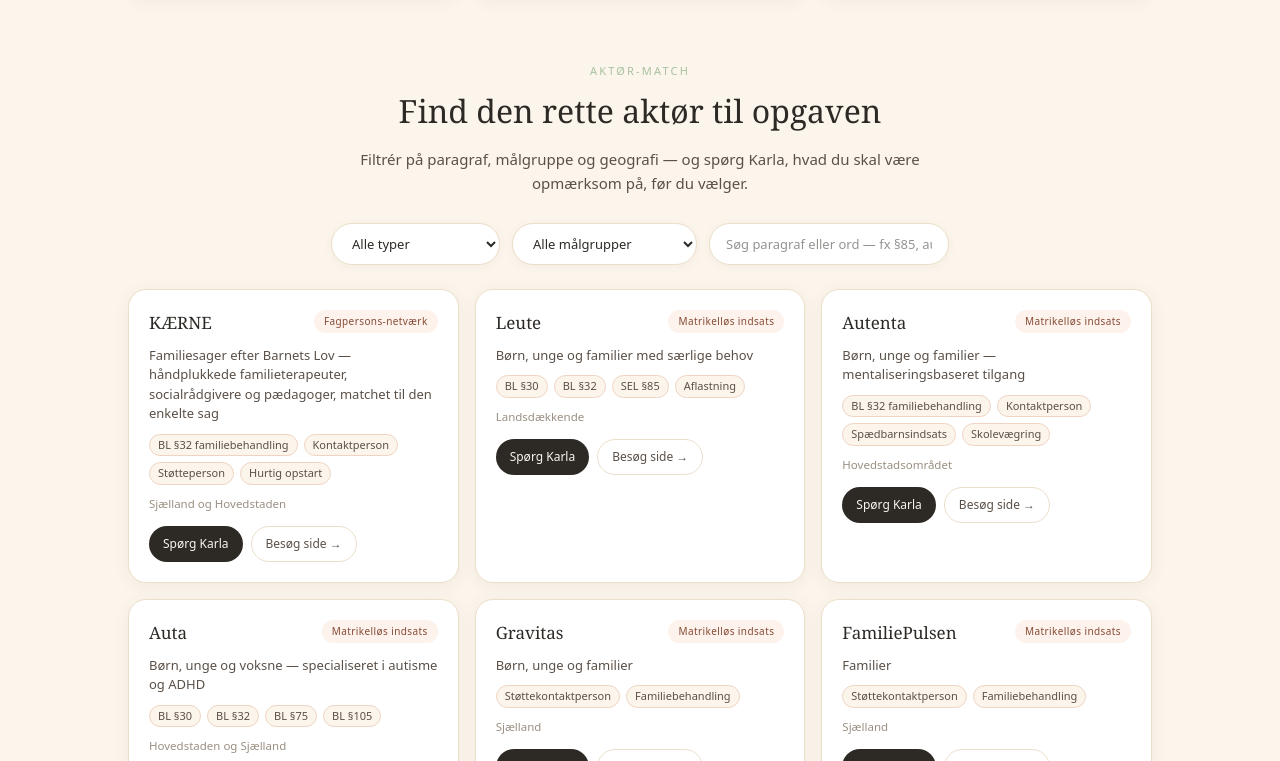
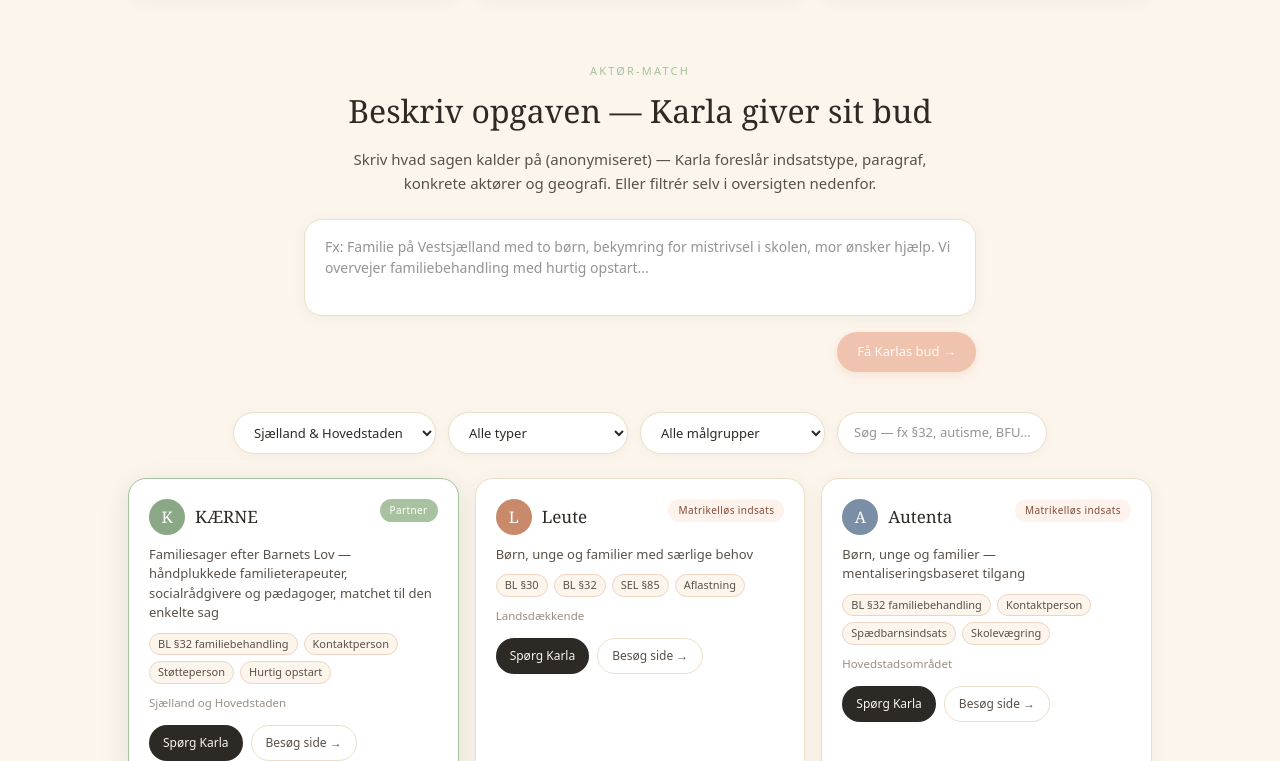
Before and after one commit to psykomotoriskterapikbh/kaerne-webapp, a Next.js app: page / in a window 1280 px wide. Shown: the part 1119-1880 px from the top of the page. Built offline with nearby package versions, Linux system fonts and the light colour scheme.

Commit message:
Karla 2.2: AI-bud paa opgave, Sjaelland-default, monogrammer og partner-kort

```diff
--- a/src/components/AktorMatch.tsx
+++ b/src/components/AktorMatch.tsx
@@ -1,34 +1,53 @@
 "use client";
 
 import { useMemo, useState } from "react";
-import { AKTORER } from "@/data/aktorer";
+import { AKTORER, AKTOR_KOMPAKT } from "@/data/aktorer";
 
 type Props = { onAsk: (text: string) => void };
 
-const KATEGORIER = ["Alle", "Matrikelløs indsats", "Botilbud", "Vikarbureau"] as const;
+const KATEGORIER = ["Alle", "Fagpersons-netværk", "Matrikelløs indsats", "Botilbud", "Vikarbureau"] as const;
 const OMRAADER = [
   { value: "alle", label: "Alle målgrupper" },
   { value: "boern", label: "Børn, unge & familier" },
   { value: "voksne", label: "Voksne" },
 ] as const;
+const REGIONER = [
+  { value: "sjaelland", label: "Sjælland & Hovedstaden" },
+  { value: "jylland", label: "Jylland & Fyn" },
+  { value: "alle", label: "Hele landet" },
+] as const;
 
 export default function AktorMatch({ onAsk }: Props) {
   const [kategori, setKategori] = useState<string>("Alle");
   const [omraade, setOmraade] = useState<string>("alle");
+  const [region, setRegion] = useState<string>("sjaelland");
   const [soeg, setSoeg] = useState("");
+  const [opgave, setOpgave] = useState("");
 
   const resultater = useMemo(() => {
     const q = soeg.trim().toLowerCase();
     return AKTORER.filter((a) => {
       if (kategori !== "Alle" && a.kategori !== kategori) return false;
       if (omraade !== "alle" && a.omraade !== "begge" && a.omraade !== omraade) return false;
+      if (region !== "alle" && !a.regioner.includes(region as "sjaelland" | "jylland") && !a.regioner.includes("landsdaekkende")) return false;
       if (q) {
         const hay = `${a.navn} ${a.maalgruppe} ${a.geografi} ${a.paragraffer.join(" ")}`.toLowerCase();
         if (!hay.includes(q)) return false;
       }
       return true;
-    });
-  }, [kategori, omraade, soeg]);
+    }).sort((a, b) => (b.featured ? 1 : 0) - (a.featured ? 1 : 0));
+  }, [kategori, omraade, region, soeg]);
+
+  const askAiMatch = () => {
+    const t = opgave.trim();
+    if (!t) return;
+    onAsk(
+      `Jeg er sagsbehandler og skal finde den rette indsats og aktør til denne opgave (anonymiseret): «${t}». ` +
+      `Her er en vejledende aktør-oversigt: ${AKTOR_KOMPAKT}. ` +
+      `Giv mig dit faglige bud: 1) hvilken type indsats og paragraf opgaven peger på, 2) hvilke 2-3 aktører fra oversigten der bedst matcher opgave OG geografi, 3) hvad jeg skal afklare med aktøren før valg (kapacitet, erfaring med målgruppen, pris, opstartstid). Husk: valget er mit.`
+    );
+    setOpgave("");
+  };
 
   const selectStyle = {
     border: "0.5px solid var(--kaerne-border)",
@@ -43,32 +62,47 @@
         Aktør-match
       </div>
       <h2 className="text-center mb-3" style={{ fontFamily: "var(--font-serif)", fontSize: "clamp(24px, 3vw, 32px)", fontWeight: 300, color: "var(--kaerne-ink)" }}>
-        Find den rette aktør til opgaven
+        Beskriv opgaven — Karla giver sit bud
       </h2>
-      <p className="text-center mx-auto mb-7" style={{ maxWidth: 560, fontSize: 15, lineHeight: 1.6, color: "var(--kaerne-ink-soft)" }}>
-        Filtrér på paragraf, målgruppe og geografi — og spørg Karla, hvad du skal
-        være opmærksom på, før du vælger.
+      <p className="text-center mx-auto mb-6" style={{ maxWidth: 580, fontSize: 15, lineHeight: 1.6, color: "var(--kaerne-ink-soft)" }}>
+        Skriv hvad sagen kalder på (anonymiseret) — Karla foreslår indsatstype, paragraf,
+        konkrete aktører og geografi. Eller filtrér selv i oversigten nedenfor.
       </p>
 
+      <div className="max-w-2xl mx-auto mb-10 relative">
+        <textarea
+          value={opgave}
+          onChange={(e) => setOpgave(e.target.value)}
+          rows={3}
+          placeholder="Fx: Familie på Vestsjælland med to børn, bekymring for mistrivsel i skolen, mor ønsker hjælp. Vi overvejer familiebehandling med hurtig opstart..."
+          className="w-full bg-white rounded-[18px] py-4 pl-5 pr-5 text-[14px] focus:outline-none resize-none"
+          style={{ border: "0.5px solid var(--kaerne-border)", boxShadow: "0 2px 14px rgba(90,80,72,0.06)" }}
+          aria-label="Beskriv opgaven til Karla"
+        />
+        <div className="flex justify-end mt-2.5">
+          <button
+            onClick={askAiMatch}
+            disabled={!opgave.trim()}
+            className="cursor-pointer px-5 py-2.5 rounded-full text-[13px] hover:opacity-90 transition-opacity disabled:opacity-50"
+            style={{ background: "var(--kaerne-terracotta)", color: "#fff", boxShadow: "0 3px 10px rgba(226,145,111,0.4)" }}
+          >
+            Få Karlas bud →
+          </button>
+        </div>
+      </div>
+
       <div className="flex flex-wrap justify-center gap-3 mb-6">
-        <select
-          value={kategori}
-          onChange={(e) => setKategori(e.target.value)}
-          className="px-4 py-2.5 rounded-full text-[13px] cursor-pointer focus:outline-none"
-          style={selectStyle}
-          aria-label="Filtrér på type"
-        >
+        <select value={region} onChange={(e) => setRegion(e.target.value)} className="px-4 py-2.5 rounded-full text-[13px] cursor-pointer focus:outline-none" style={selectStyle} aria-label="Filtrér på geografi">
+          {REGIONER.map((r) => (
+            <option key={r.value} value={r.value}>{r.label}</option>
+          ))}
+        </select>
+        <select value={kategori} onChange={(e) => setKategori(e.target.value)} className="px-4 py-2.5 rounded-full text-[13px] cursor-pointer focus:outline-none" style={selectStyle} aria-label="Filtrér på type">
           {KATEGORIER.map((k) => (
             <option key={k} value={k}>{k === "Alle" ? "Alle typer" : k}</option>
           ))}
         </select>
-        <select
-          value={omraade}
-          onChange={(e) => setOmraade(e.target.value)}
-          className="px-4 py-2.5 rounded-full text-[13px] cursor-pointer focus:outline-none"
-          style={selectStyle}
-          aria-label="Filtrér på målgruppe"
-        >
+        <select value={omraade} onChange={(e) => setOmraade(e.target.value)} className="px-4 py-2.5 rounded-full text-[13px] cursor-pointer focus:outline-none" style={selectStyle} aria-label="Filtrér på målgruppe">
           {OMRAADER.map((o) => (
             <option key={o.value} value={o.value}>{o.label}</option>
           ))}
@@ -76,8 +110,8 @@
         <input
           value={soeg}
           onChange={(e) => setSoeg(e.target.value)}
-          placeholder="Søg paragraf eller ord — fx §85, autisme..."
-          className="px-4 py-2.5 rounded-full text-[13px] w-[240px] focus:outline-none"
+          placeholder="Søg — fx §32, autisme, BFU..."
+          className="px-4 py-2.5 rounded-full text-[13px] w-[210px] focus:outline-none"
           style={selectStyle}
           aria-label="Søg i aktører"
         />
@@ -88,12 +122,25 @@
           <div
             key={a.navn}
             className="rounded-[18px] p-5 flex flex-col gap-2.5 transition-transform hover:-translate-y-0.5"
-            style={{ background: "#fff", border: "0.5px solid var(--kaerne-border)", boxShadow: "0 3px 16px rgba(90,80,72,0.07)" }}
+            style={
+              a.featured
+                ? { background: "#fff", border: "1.5px solid var(--kaerne-sage)", boxShadow: "0 6px 24px rgba(138,170,133,0.25)" }
+                : { background: "#fff", border: "0.5px solid var(--kaerne-border)", boxShadow: "0 3px 16px rgba(90,80,72,0.07)" }
+            }
           >
             <div className="flex items-start justify-between gap-2">
-              <div style={{ fontFamily: "var(--font-serif)", fontSize: 17, color: "var(--kaerne-ink)" }}>{a.navn}</div>
-              <span className="shrink-0 px-2.5 py-1 rounded-full text-[10px]" style={{ background: "var(--kaerne-cream)", color: "var(--kaerne-terracotta-deep)", letterSpacing: "0.04em" }}>
-                {a.kategori}
+              <div className="flex items-center gap-2.5">
+                <div
+                  className="w-9 h-9 rounded-full flex items-center justify-center shrink-0"
+                  style={{ background: a.farve, color: "#fff", fontFamily: "var(--font-serif)", fontSize: 16 }}
+                  aria-hidden="true"
+                >
+                  {a.navn.charAt(0)}
+                </div>
+                <div style={{ fontFamily: "var(--font-serif)", fontSize: 17, color: "var(--kaerne-ink)" }}>{a.navn}</div>
+              </div>
+              <span className="shrink-0 px-2.5 py-1 rounded-full text-[10px]" style={a.featured ? { background: "var(--kaerne-sage)", color: "#fff", letterSpacing: "0.04em" } : { background: "var(--kaerne-cream)", color: "var(--kaerne-terracotta-deep)", letterSpacing: "0.04em" }}>
+                {a.featured ? "Partner" : a.kategori}
               </span>
             </div>
             <div style={{ fontSize: 13, lineHeight: 1.5, color: "var(--kaerne-ink-soft)" }}>{a.maalgruppe}</div>
@@ -107,7 +154,7 @@
             <div style={{ fontSize: 11.5, color: "var(--kaerne-muted)" }}>{a.geografi}</div>
             <div className="flex gap-2 mt-1">
               <button
-                onClick={() => onAsk(`Jeg overvejer en aktør som ${a.navn} (${a.kategori.toLowerCase()}, ${a.paragraffer.join(", ")}). Hvad skal jeg afklare og spørge om, før jeg vælger leverandør til sådan en opgave?`)}
+                onClick={() => onAsk(`Jeg overvejer ${a.navn} (${a.kategori.toLowerCase()}, ${a.paragraffer.join(", ")}, ${a.geografi}). Hvad skal jeg afklare og spørge om, før jeg vælger aktør til sådan en opgave?`)}
                 className="cursor-pointer px-3.5 py-2 rounded-full text-[12px] hover:opacity-90 transition-opacity"
                 style={{ background: "var(--kaerne-ink)", color: "var(--kaerne-sand)" }}
               >
@@ -129,14 +176,14 @@
 
       {resultater.length === 0 && (
         <p className="text-center mt-6" style={{ fontSize: 14, color: "var(--kaerne-muted)" }}>
-          Ingen aktører matcher — prøv et bredere filter, eller spørg Karla direkte.
+          Ingen aktører matcher — prøv et bredere filter, eller beskriv opgaven for Karla ovenfor.
         </p>
       )}
 
       <p className="text-center mx-auto mt-6" style={{ maxWidth: 640, fontSize: 11.5, lineHeight: 1.6, color: "var(--kaerne-muted)" }}>
-        Vejledende oversigt baseret på offentligt tilgængelige oplysninger — ikke en anbefaling
-        eller rangering. Tjek altid Tilbudsportalen, tilsynsrapporter, takster og økonomi, før du vælger.
-        Valget er altid dit og kommunens.
+        Vejledende oversigt baseret på offentligt tilgængelige oplysninger. KÆRNE er platformens partner
+        og vises fremhævet. Karlas bud er faglig støtte — ikke en afgørelse. Tjek altid Tilbudsportalen,
+        tilsynsrapporter, takster og økonomi. Valget er altid dit og kommunens.
       </p>
     </section>
   );
```
